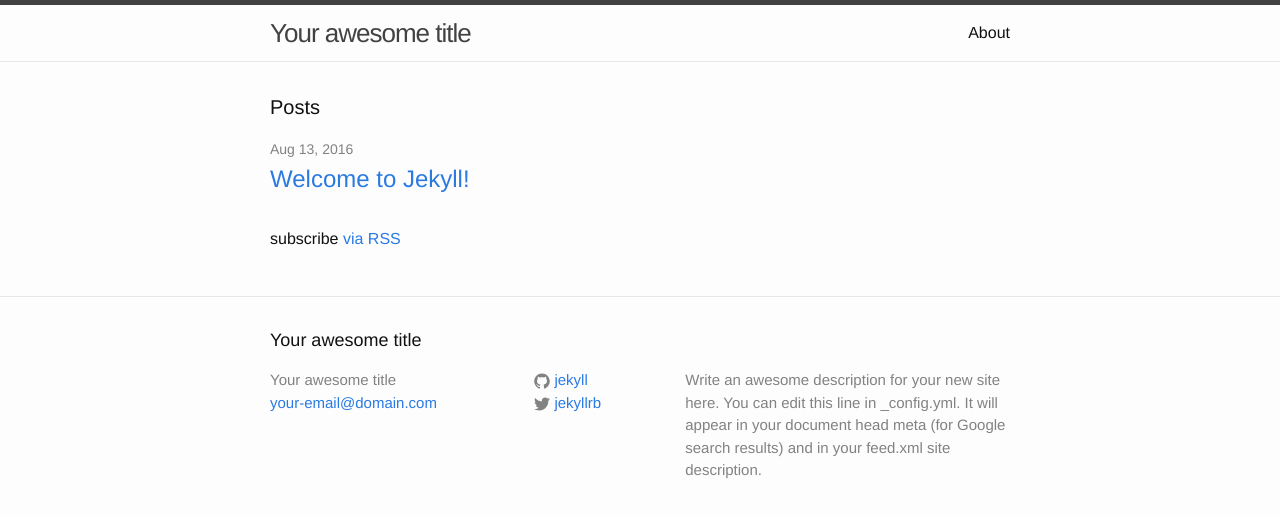
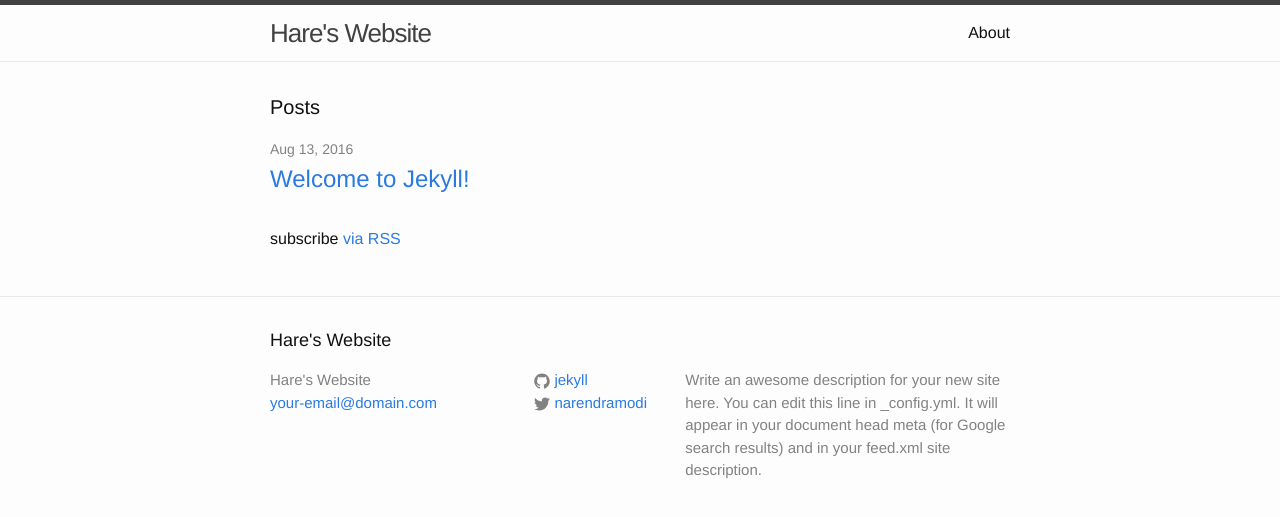
Before and after one commit to Hare-Ram/Hare-Ram.github.io, a Jekyll site: the page built from index.html, in a window 1280 px wide. Shown: the top 517 px of the page. Built offline with Jekyll 4.4.1, drawn with Linux system fonts in a browser that asks for light colours.

Commit message:
Changed title and twitter ID

```diff
--- a/_config.yml
+++ b/_config.yml
@@ -6,7 +6,7 @@
 # 'jekyll serve'. If you change this file, please restart the server process.
 
 # Site settings
-title: Your awesome title
+title: Hare's Website
 email: your-email@domain.com
 description: > # this means to ignore newlines until "baseurl:"
   Write an awesome description for your new site here. You can edit this
@@ -14,7 +14,7 @@ description: > # this means to ignore newlines until "baseurl:"
   Google search results) and in your feed.xml site description.
 baseurl: "" # the subpath of your site, e.g. /blog
 url: "http://yourdomain.com" # the base hostname & protocol for your site
-twitter_username: jekyllrb
+twitter_username: narendramodi
 github_username:  jekyll
 
 # Build settings
```
